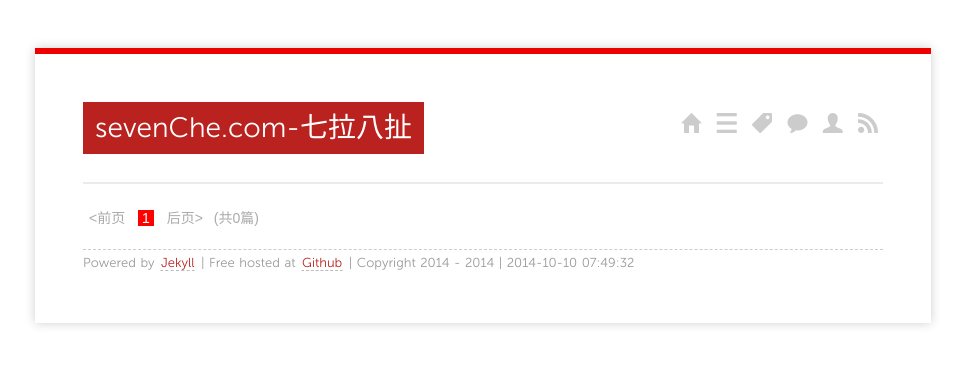
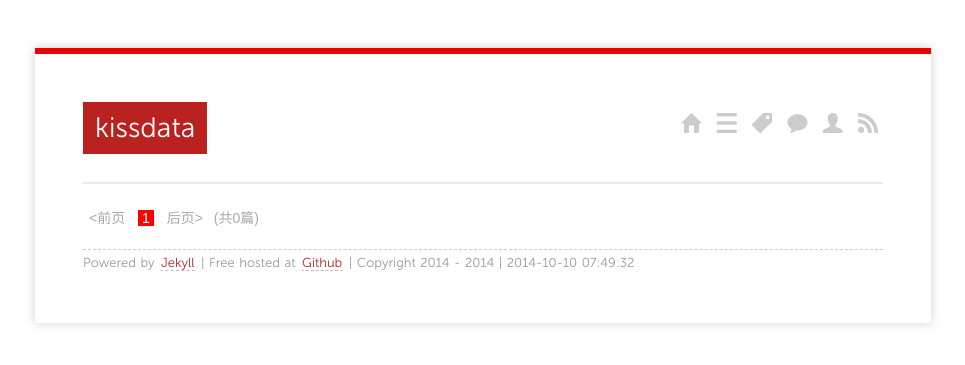
Before and after one commit to vincentzhwg/vincentzhwg.github.io, a Jekyll site: the page built from index.html, in a window 1280 px wide. Shown: the top 365 px of the page, without its empty margins (157-1122 px from the left). Built offline with Jekyll 4.4.1, drawn with Linux system fonts in a browser that asks for light colours; nearby versions of some CDN libraries; Markdown is read by kramdown in place of the engine named in the settings; the list of posts is cut into pages by our own code.

Commit message:
change page title

```diff
--- a/index.html
+++ b/index.html
@@ -1,5 +1,5 @@
 ---
-title: sevenChe.com-七拉八扯
+title: kissdata
 layout: page
 ---
 
```
